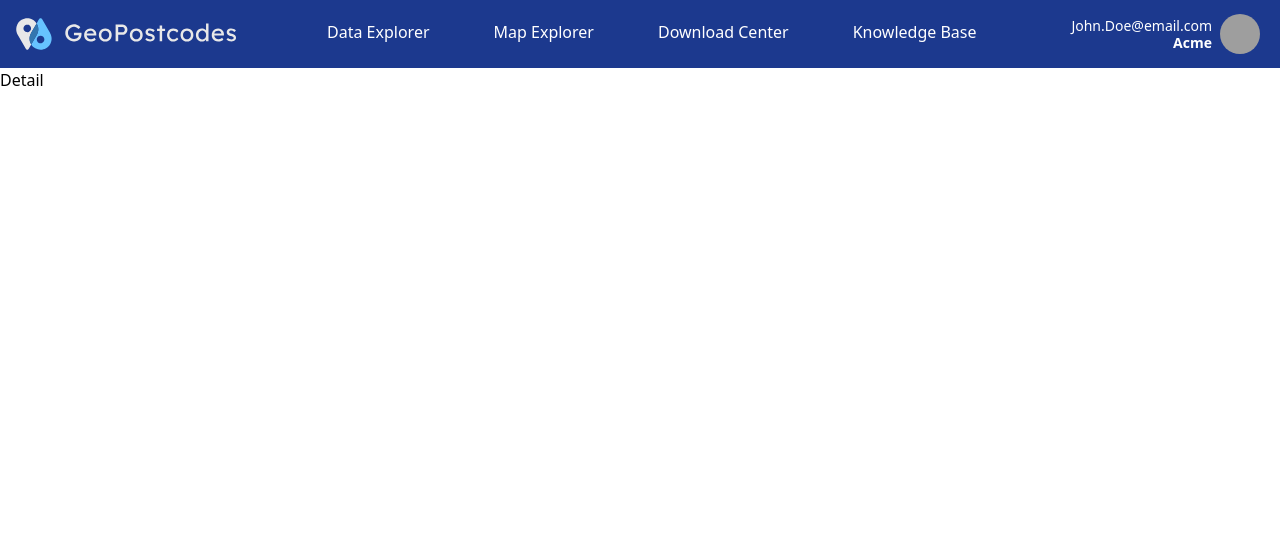
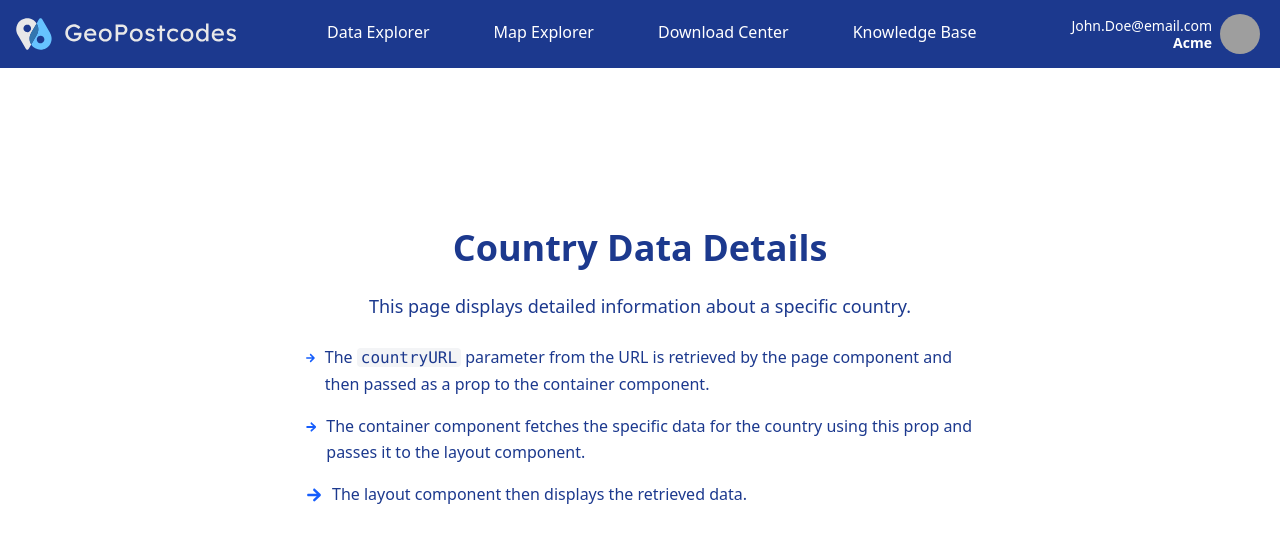
Before and after one commit to HuguesBlanco/geo-postcodes, a React (Vite) app: page /data-explorer/1 in a window 1280 px wide. Shown: the top 542 px of the page. Built offline with nearby package versions, Linux system fonts and the light colour scheme; grey boxes are pictures that could not be loaded.

Commit message:
Create fake Data detail page

```diff
--- a/src/routes/pages/DataDetailPage.tsx
+++ b/src/routes/pages/DataDetailPage.tsx
@@ -2,6 +2,7 @@ import React from 'react';
 import { useParams } from 'react-router';
 import UserAvatarContainer from '../../containers/UserAvatarContainer';
 import Menu from '../../ui/elements/Menu';
+import DataDetailLayout from '../../ui/layouts/DataDetailLayout';
 import PageTemplate from '../../ui/templates/PageTemplate';
 import { useNavigation } from '../useNavigation';
 
@@ -28,7 +29,7 @@ function DataDetailPage(): React.JSX.Element {
         />
       }
     >
-      <div>Detail</div>
+      <DataDetailLayout />
     </PageTemplate>
   );
 }
--- /dev/null
+++ b/src/ui/layouts/DataDetailLayout.tsx
@@ -0,0 +1,38 @@
+import React from 'react';
+import { IoMdArrowRoundForward } from 'react-icons/io';
+
+function DataDetailLayout(): React.JSX.Element {
+  return (
+    <div className="mt-40 text-blue-900 text-center px-6">
+      <h1 className="text-4xl font-bold mb-6">Country Data Details</h1>
+      <p className="text-lg mb-6">
+        This page displays detailed information about a specific country.
+      </p>
+      <ul className="space-y-4 text-left max-w-2xl mx-auto">
+        <li className="flex items-start">
+          <IoMdArrowRoundForward className="text-blue-600 text-xl mr-2 mt-1" />
+          <p className="leading-relaxed">
+            The <code className="bg-gray-100 px-1 rounded">countryURL</code>{' '}
+            parameter from the URL is retrieved by the page component and then
+            passed as a prop to the container component.
+          </p>
+        </li>
+        <li className="flex items-start">
+          <IoMdArrowRoundForward className="text-blue-600 text-xl mr-2 mt-1" />
+          <p className="leading-relaxed">
+            The container component fetches the specific data for the country
+            using this prop and passes it to the layout component.
+          </p>
+        </li>
+        <li className="flex items-start">
+          <IoMdArrowRoundForward className="text-blue-600 text-xl mr-2 mt-1" />
+          <p className="leading-relaxed">
+            The layout component then displays the retrieved data.
+          </p>
+        </li>
+      </ul>
+    </div>
+  );
+}
+
+export default DataDetailLayout;
```
